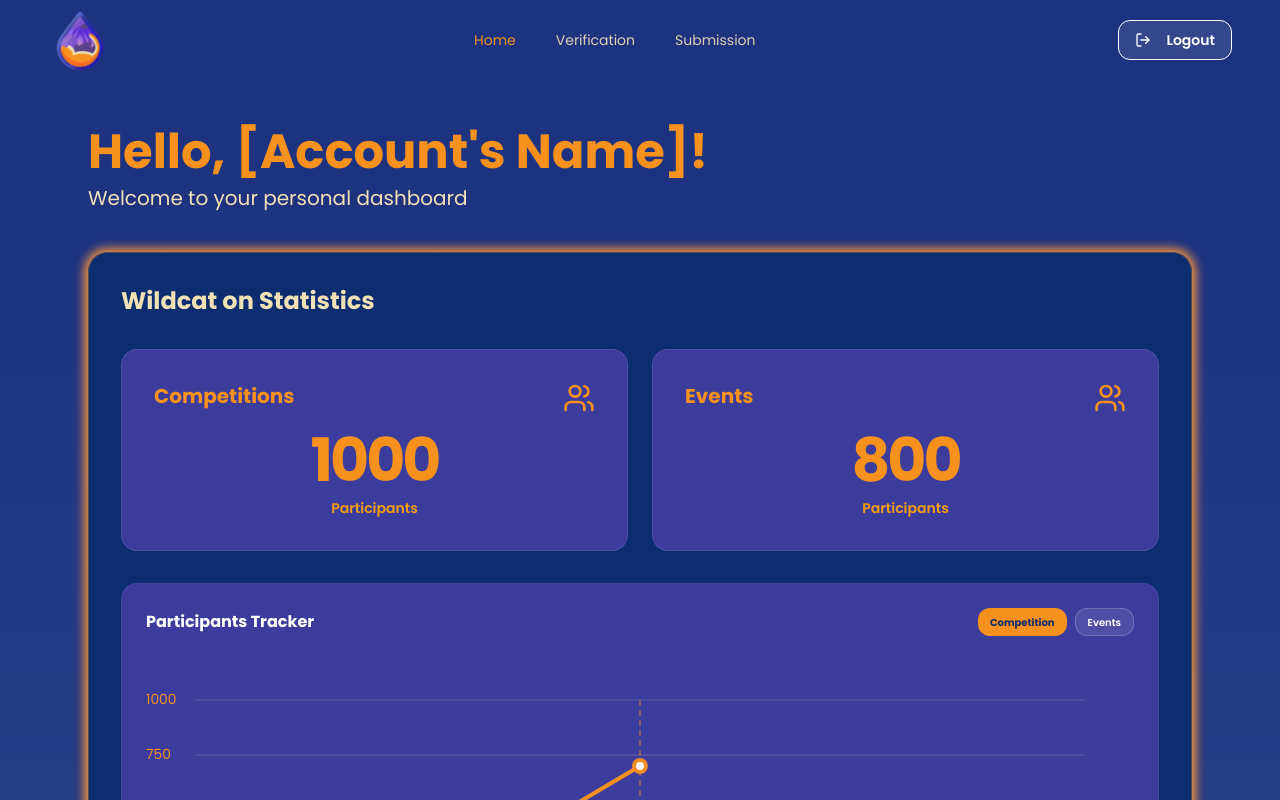
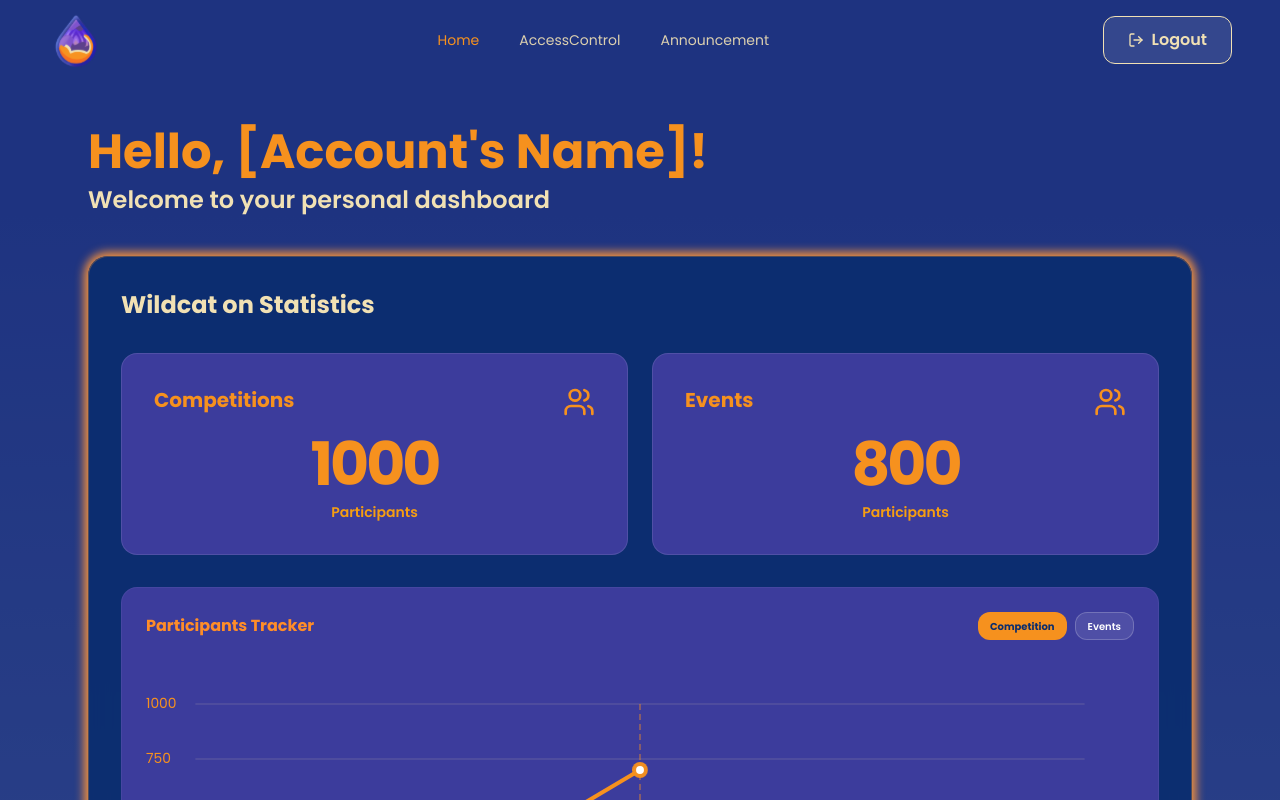
Before and after one commit to AndhikaAddiputra/wildcat-fe, a Next.js app: page /admin/home in a window 1280 px wide. Shown: the top 800 px of the page. Built offline with nearby package versions, Linux system fonts and the light colour scheme.

Commit message:
refactor: adjust committee's and admin's home design

```diff
--- a/src/app/admin/home/page.tsx
+++ b/src/app/admin/home/page.tsx
@@ -6,14 +6,10 @@ import {
   Button,
   CardLarge,
 } from "@/components/ui";
-import { LogOut, Users, Download, Pencil } from "lucide-react";
+import { LOGO, ADMIN_NAV_LINKS, ADMIN_NAV_ACTION } from "@/config/navbar-config";
+import { Users, Download, Pencil } from "lucide-react";
 
 export default function AdminStatisticsPage() {
-  const navLinks = [
-    { label: "Home", href: "/admin/home" },
-    { label: "Verification", href: "/admin/verification" },
-    { label: "Submission", href: "/admin/submission" },
-  ];
 
   const chartData = [
   { day: "Mon", value: 200 },
@@ -60,8 +56,9 @@ export default function AdminStatisticsPage() {
 
 
   return (
-    <div className="relative min-h-screen w-full bg-[#0A2D6E] font-['Poppins']">
-      {/* Background Image Setup */}
+    <div className="min-h-screen w-full font-['Poppins']">
+      {/* Area biru + background hanya sampai sebelum footer */}
+      <div className="relative min-h-screen bg-[#0A2D6E]">
         <div
           className="absolute inset-0 z-0 opacity-40"
           style={{
@@ -70,17 +67,12 @@ export default function AdminStatisticsPage() {
             backgroundPosition: "center",
           }}
         />
-
         <Navbar
-        logo={<img src="/wildcat-logo.svg" alt="Wildcat" className="h-16 w-auto" />}
-        links={navLinks}
+          logo={LOGO}
+          links={ADMIN_NAV_LINKS}
           activeLink="/admin/home"
-        action={
-          <Button variant="outline" size="md" className="border-white text-white">
-            <LogOut className="h-4 w-4 mr-2" />
-            Logout
-          </Button>
-        }
+          action={ADMIN_NAV_ACTION}
+          mobileAction={ADMIN_NAV_ACTION}
         />
 
       <main className="relative z-10 mx-auto max-w-6xl px-6 pt-32 pb-20">
@@ -89,7 +81,7 @@ export default function AdminStatisticsPage() {
           <h1 className="text-4xl font-bold text-[#F6911E] sm:text-5xl">
             Hello, [Account's Name]!
           </h1>
-          <p className="mt-2 text-xl text-[#F1E1B4]">
+          <p className="mt-2 text-2xl font-semibold text-[#F1E1B4]">
             Welcome to your personal dashboard
           </p>
         </section>
@@ -126,7 +118,7 @@ export default function AdminStatisticsPage() {
           {/* Participants Tracker Placeholder (Graph Area) */}
           <div className="bg-[#3c3c9c] p-6 rounded-2xl border border-white/5 mb-8 flex flex-col">
             <div className="flex justify-between items-center mb-6">
-              <span className="text-white font-bold">Participants Tracker</span>
+              <span className="text-orange font-bold">Participants Tracker</span>
               <div className="flex gap-2">
                 <Button size="sm" className="bg-[#F6911E] h-7 text-[10px] text-[#0A2D6E] font-bold">Competition</Button>
                 <Button size="sm" variant="outline" className="h-7 text-[10px] text-white border-white/20">Events</Button>
@@ -260,6 +252,7 @@ export default function AdminStatisticsPage() {
 
         </CardLarge>
       </main>
+      </div>
 
       <Footer />
     </div>
--- a/src/app/committee/home/page.tsx
+++ b/src/app/committee/home/page.tsx
@@ -6,14 +6,10 @@ import {
   Button,
   CardLarge,
 } from "@/components/ui";
-import { LogOut, Users, Download } from "lucide-react";
+import { LOGO, COMMITTEE_NAV_LINKS, COMMITTEE_NAV_ACTION } from "@/config/navbar-config";
+import { Users, Download } from "lucide-react";
 
 export default function CommitteeStatisticsPage() {
-  const navLinks = [
-    { label: "Home", href: "/committee/home" },
-    { label: "Verification", href: "/committee/verification" },
-    { label: "Submission", href: "/committee/submission" },
-  ];
 
   const chartData = [
   { day: "Mon", value: 200 },
@@ -59,8 +55,9 @@ export default function CommitteeStatisticsPage() {
 
 
   return (
-    <div className="relative min-h-screen w-full bg-[#0A2D6E] font-['Poppins']">
-      {/* Background Image Setup */}
+    <div className="min-h-screen w-full font-['Poppins']">
+      {/* Area biru + background hanya sampai sebelum footer */}
+      <div className="relative min-h-screen bg-[#0A2D6E]">
         <div
           className="absolute inset-0 z-0 opacity-40"
           style={{
@@ -69,17 +66,12 @@ export default function CommitteeStatisticsPage() {
             backgroundPosition: "center",
           }}
         />
-
         <Navbar
-        logo={<img src="/wildcat-logo.svg" alt="Wildcat" className="h-16 w-auto" />}
-        links={navLinks}
-        activeLink="/admin/home"
-        action={
-          <Button variant="outline" size="md" className="border-white text-white">
-            <LogOut className="h-4 w-4 mr-2" />
-            Logout
-          </Button>
-        }
+          logo={LOGO}
+          links={COMMITTEE_NAV_LINKS}
+          activeLink="/committee/home"
+          action={COMMITTEE_NAV_ACTION}
+          mobileAction={COMMITTEE_NAV_ACTION}
         />
 
       <main className="relative z-10 mx-auto max-w-6xl px-6 pt-32 pb-20">
@@ -88,7 +80,7 @@ export default function CommitteeStatisticsPage() {
           <h1 className="text-4xl font-bold text-[#F6911E] sm:text-5xl">
             Hello, [Account's Name]!
           </h1>
-          <p className="mt-2 text-xl text-[#F1E1B4]">
+          <p className="mt-2 text-2xl font-semibold text-[#F1E1B4]">
             Welcome to your personal dashboard
           </p>
         </section>
@@ -125,7 +117,7 @@ export default function CommitteeStatisticsPage() {
           {/* Participants Tracker Placeholder (Graph Area) */}
           <div className="bg-[#3c3c9c] p-6 rounded-2xl border border-white/5 mb-8 flex flex-col">
             <div className="flex justify-between items-center mb-6">
-              <span className="text-white font-bold">Participants Tracker</span>
+              <span className="text-orange font-bold">Participants Tracker</span>
               <div className="flex gap-2">
                 <Button size="sm" className="bg-[#F6911E] h-7 text-[10px] text-[#0A2D6E] font-bold">Competition</Button>
                 <Button size="sm" variant="outline" className="h-7 text-[10px] text-white border-white/20">Events</Button>
@@ -257,6 +249,7 @@ export default function CommitteeStatisticsPage() {
 
         </CardLarge>
       </main>
+      </div>
 
       <Footer />
     </div>
--- a/src/config/navbar-config.tsx
+++ b/src/config/navbar-config.tsx
@@ -46,9 +46,9 @@ export const PARTICIPANT_NAV_ACTION = (
 
 /** 3. Navbar Committee: CommitteeHome, Verification, CommitteeSubmission (placeholder) + Logout */
 export const COMMITTEE_NAV_LINKS: NavLink[] = [
-  { label: "CommitteeHome", href: "/committee" },
+  { label: "Home", href: "/committee/home" },
   { label: "Verification", href: "/committee/verification" },
-  { label: "CommitteeSubmission", href: "/committee/submission" },
+  { label: "Submission", href: "/committee/submission" },
 ];
 
 export const COMMITTEE_NAV_ACTION = (
@@ -62,7 +62,7 @@ export const COMMITTEE_NAV_ACTION = (
 
 /** 4. Navbar Admin: AdminHome, AccessControl, Announcement (placeholder) + Logout */
 export const ADMIN_NAV_LINKS: NavLink[] = [
-  { label: "AdminHome", href: "/admin" },
+  { label: "Home", href: "/admin/home" },
   { label: "AccessControl", href: "/admin/access-control" },
   { label: "Announcement", href: "/admin/announcement" },
 ];
--- a/tsconfig.json
+++ b/tsconfig.json
@@ -15,7 +15,7 @@
     "moduleResolution": "bundler",
     "resolveJsonModule": true,
     "isolatedModules": true,
-    "jsx": "preserve",
+    "jsx": "react-jsx",
     "incremental": true,
     "plugins": [
       {
```
Lines whose indentation alone changed are shown as unchanged.
